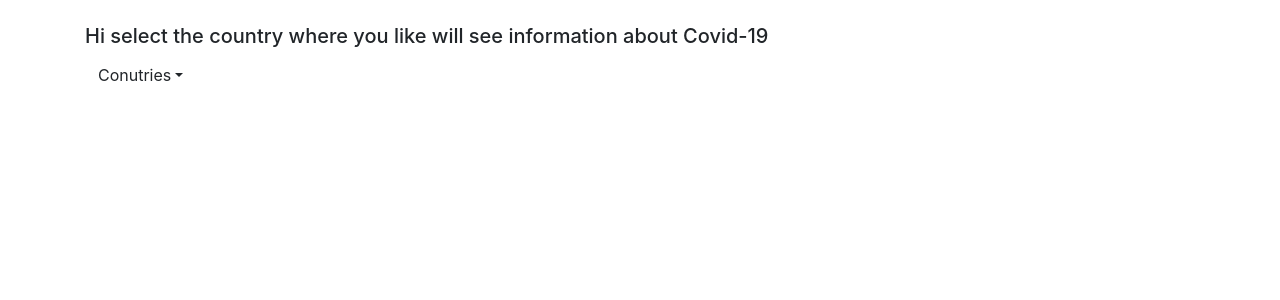
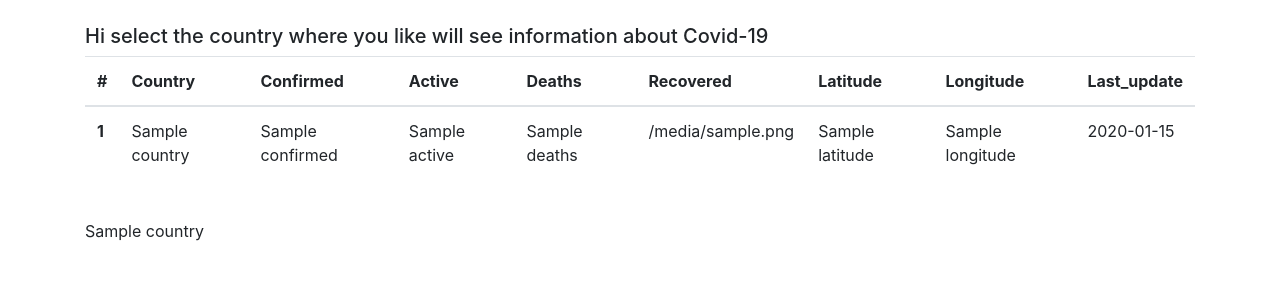
Before and after one commit to aerokroos/covid-app-django, a Django app: template templates/home.html in a window 1280 px wide. Shown: the part 56-356 px from the top of the page. Run offline with Django 3.2, Linux system fonts and the light colour scheme; the template is opened without the code that fills it: most values are stand-ins (such as "Sample title", 1, 10 or a date in 2020); some libraries are stand-ins or nearby versions.

Commit message:
adding table covid coutries

```diff
--- a/templates/home.html
+++ b/templates/home.html
@@ -3,13 +3,55 @@
 
 {% block content %}
 <h5>Hi select the country where you like will see information about Covid-19</h3>
-<div class="input-group mb-3">
-    <div class="input-gruop prepend">
-        <button class="btn btm-outline-secondary dropdown-toggle" type="button" data="dropdown" aria-haspopup="true" aria-expanded="false">Conutries</button>
-        <div class="dropdown-menu">
-            <a class="dropdown-item" href="#"></a>
+    <!-- <div class="dropdown">
+        <button class="btn btn-secondary dropdown-toggle" type="button" id="dropdownMenuButton" data-toggle="dropdown" aria-haspopup="true" aria-expanded="false">
+          Dropdown button
+        </button>
+        <div class="dropdown-menu" aria-labelledby="dropdownMenuButton">
+
+            <a class="dropdown-item" href="#home" value="{{country.id}}">{{coutry.name}}</a>
+
+
         </div>
-    </div>
+    </div> -->
 
-</div>
+    <table class="table">
+        <thead>
+          <tr>
+            <th scope="col">#</th>
+            <th scope="col">Country</th>
+            <th scope="col">Confirmed</th>
+            <th scope="col">Active</th>
+            <th scope="col">Deaths</th>
+            <th scope="col">Recovered</th>
+            <th scope="col">Latitude</th>
+            <th scope="col">Longitude</th>
+            <th scope="col">Last_update</th>
+          </tr>
+        </thead>
+        <tbody>
+            {% for country in countries %}
+            <tr>
+
+            <th scope="row">{{forloop.counter}}</th>
+            <td>{{country.country}}</td>
+            <td>{{country.confirmed}}</td>
+            <td>{{country.active}}</td>
+            <td>{{country.deaths}}</td>
+            <td>{{country.recovered}}</td>
+            <td>{{country.latitude}}</td>
+            <td>{{country.longitude}}</td>
+            <td>{{country.last_update}}</td>
+          </tr>
+          {% endfor %}
+
+        </tbody>
+      </table>
+
+      <br>
+      {% for country in top_ten %}
+        <p>{{country.country}}</p>
+      {% endfor %}
+
+
 {% endblock content %}
--- a/templates/main.html
+++ b/templates/main.html
@@ -34,6 +34,11 @@
 	  </div>
 	</nav>
 
+
+	<script src="https://code.jquery.com/jquery-3.2.1.slim.min.js" integrity="sha384-KJ3o2DKtIkvYIK3UENzmM7KCkRr/rE9/Qpg6aAZGJwFDMVNA/GpGFF93hXpG5KkN" crossorigin="anonymous"></script>
+	<script src="https://cdnjs.cloudflare.com/ajax/libs/popper.js/1.12.9/umd/popper.min.js" integrity="sha384-ApNbgh9B+Y1QKtv3Rn7W3mgPxhU9K/ScQsAP7hUibX39j7fakFPskvXusvfa0b4Q" crossorigin="anonymous"></script>
+	<script src="https://maxcdn.bootstrapcdn.com/bootstrap/4.0.0/js/bootstrap.min.js" integrity="sha384-JZR6Spejh4U02d8jOt6vLEHfe/JQGiRRSQQxSfFWpi1MquVdAyjUar5+76PVCmYl" crossorigin="anonymous"></script>
+
      <div class="container">
             <br>
             {% block content %}
```
Also changed, not shown: coronavirus/views.py (+6 -3 lines).
